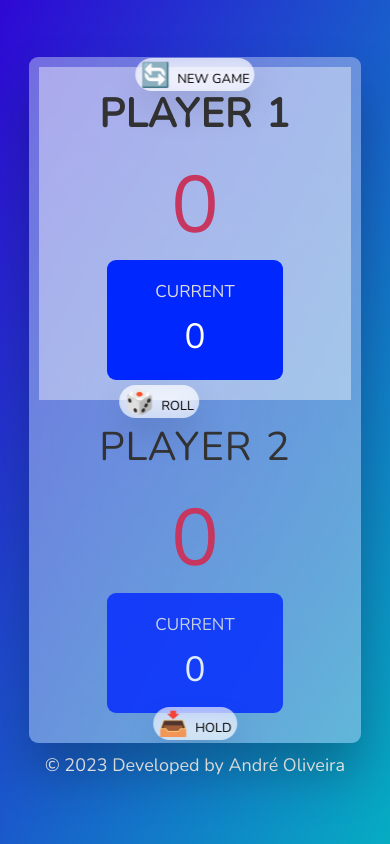
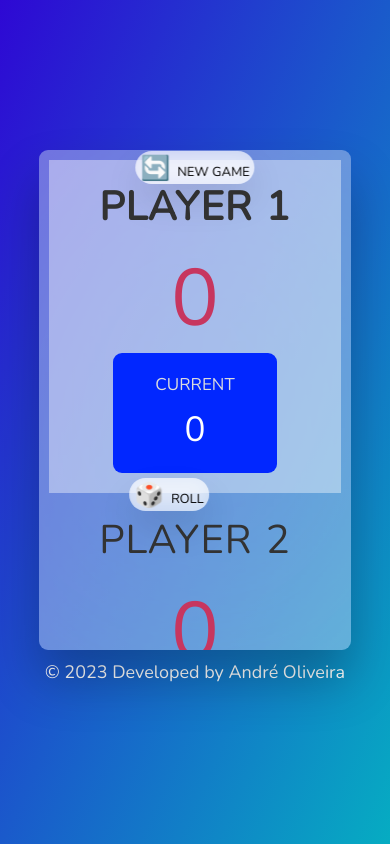
Before and after one commit to it0na72/pig-game, a plain HTML site: page index.html in a window 390 px wide. Drawn offline with nearby package versions, Linux system fonts and the light colour scheme.

Commit message:
changed overflow to auto

```diff
--- a/style.css
+++ b/style.css
@@ -33,7 +33,7 @@ main {
   filter: blur();
   box-shadow: 0 3rem 5rem rgba(0, 0, 0, 0.25);
   border-radius: 9px;
-  overflow: hidden;
+  overflow: auto;
   display: flex;
 }
 
@@ -195,8 +195,8 @@ body {
   }
 
   main {
-    width: 85%; /* Adjust the width of the game container for smaller screens */
-    height: auto; /* Allow the container to adjust its height based on content */
+    width: 80%; /* Adjust the width of the game container for smaller screens */
+    height: 500px; /* Allow the container to adjust its height based on content */
     flex-direction: column; /* Stack the player sections and buttons vertically */
     padding: 1rem; /* Add some padding to the container */
   }
```
